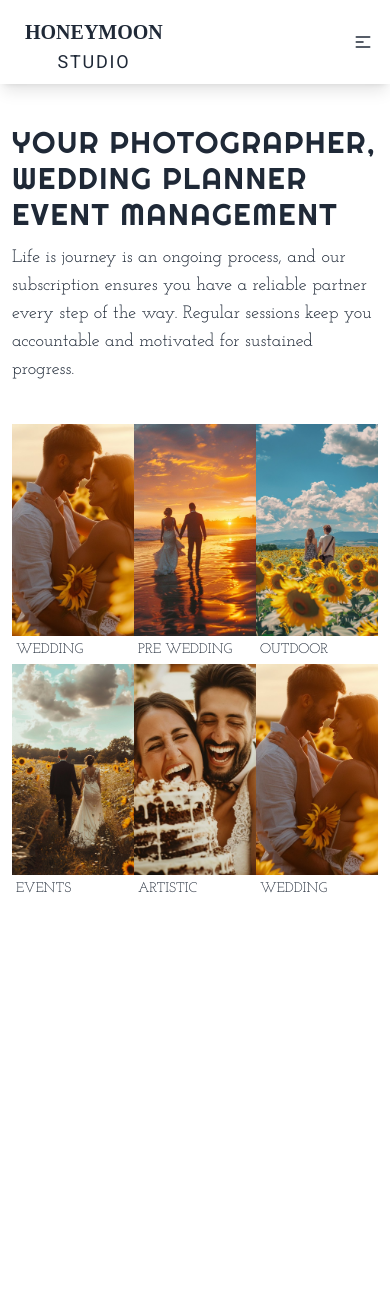
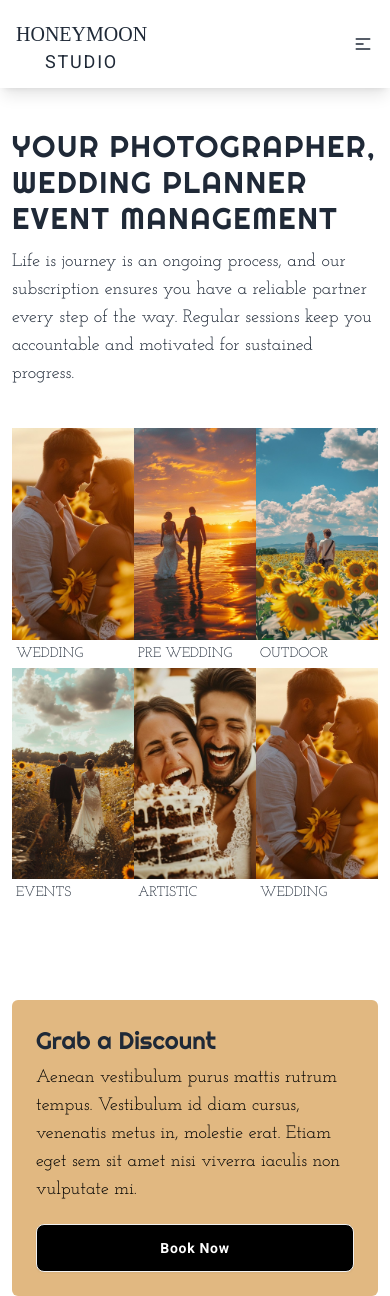
Before and after one commit to dev-kawser/honeymoon-studio, a React (Vite) app: page / in a window 390 px wide. Before the commit the page ends 968 px from the top, so only its background shows below. Built offline with nearby package versions, Linux system fonts and the light colour scheme; a web font is replaced by a local one.

Commit message:
discount section done with responsive

```diff
--- /dev/null
+++ b/src/Components/Discount/Discount.jsx
@@ -0,0 +1,25 @@
+
+
+const Discount = () => {
+    return (
+        <div className="lg:mt-10 mt-7 bg-[#E1B881] p-6 lg:p-12 lg:rounded-none rounded-md">
+            <div className="flex lg:flex-row flex-col gap-2 justify-between">
+                <div>
+                    <h3 className="righteous text-2xl lg:text-5xl">
+                        Grab a Discount
+                    </h3>
+                </div>
+                <div className="flex lg:flex-row flex-col gap-5 ">
+                    <p className="max-w-[500px] josefin text-lg lg:text-xl text-black">
+                        Aenean vestibulum purus mattis rutrum tempus. Vestibulum id diam cursus, venenatis metus in, molestie erat. Etiam eget sem sit amet nisi viverra iaculis non vulputate mi.
+                    </p>
+                    <button className="btn px-12 bg-black hover:text-black text-white roboto tracking-wider">
+                        Book Now
+                    </button>
+                </div>
+            </div>
+        </div>
+    );
+};
+
+export default Discount;
--- a/src/Pages/Home/Home.jsx
+++ b/src/Pages/Home/Home.jsx
@@ -1,10 +1,12 @@
 import Banner from "../../Components/Banner/Banner";
+import Discount from "../../Components/Discount/Discount";
 
 
 const Home = () => {
     return (
         <div className="container lg:mx-auto px-3">
             <Banner></Banner>
+            <Discount></Discount>
         </div>
     );
 };
--- a/src/Shared/Navbar/Navbar.jsx
+++ b/src/Shared/Navbar/Navbar.jsx
@@ -11,12 +11,12 @@ const Navbar = () => {
 
     return (
         <div className="shadow-lg">
-            <div className="container mx-auto flex justify-between items-center">
+            <div className="container mx-auto flex justify-between items-center py-1">
                 <div className="navbar ">
                     <div className="navbar-start">
                         <div className=" flex flex-col items-center">
-                            <a className="btn btn-ghost ribeye uppercase lg:text-3xl text-xl">Honeymoon</a>
-                            <p className="roboto uppercase -mt-2 tracking-widest lg:text-2xl text-lg">studio</p>
+                            <a className="p-2 ribeye uppercase lg:text-3xl text-xl">Honeymoon</a>
+                            <p className="roboto uppercase -mt-2 tracking-widest lg:tracking-[12px] lg:text-2xl text-lg">studio</p>
                         </div>
                     </div>
                     <div className="navbar-end hidden lg:flex">
```
